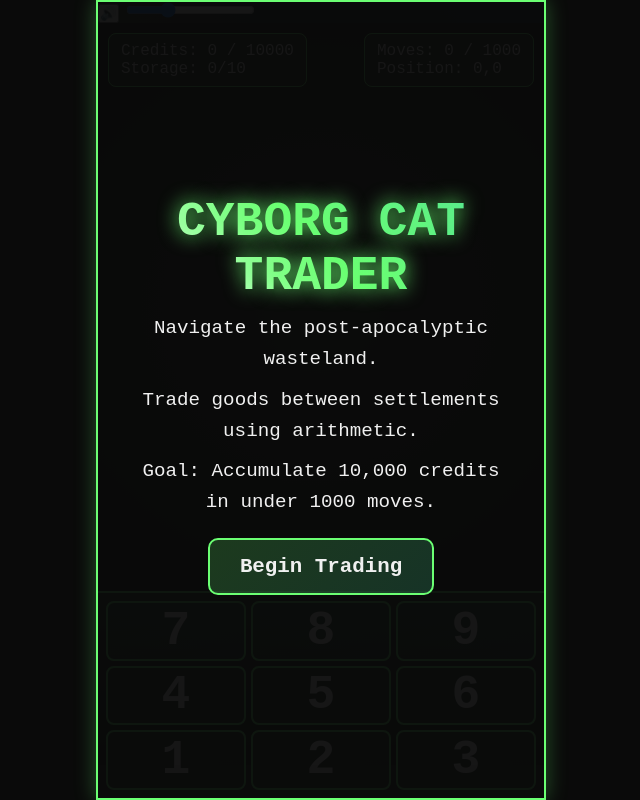
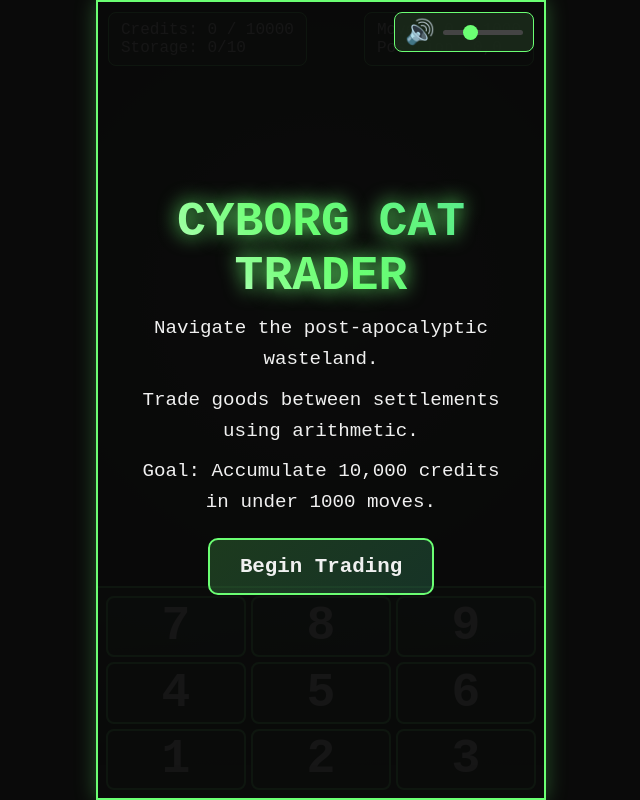
Before and after one commit to RogersMath/planetofthecats, a plain HTML site: page index.html in a window 1280 px wide. Shown: the whole page, without its empty margins (319-959 px from the left). Drawn offline with Linux system fonts and the light colour scheme.

Commit message:
Update style.css

```diff
--- a/style.css
+++ b/style.css
@@ -246,3 +246,55 @@ body {
 #winScreen, #townScreen, #gameOverScreen, #narrativeScreen {
     display: none;
 }
+
+/* --- New Audio Control Styles --- */
+#audioControls {
+    position: absolute;
+    top: 10px;
+    right: 10px;
+    z-index: 250; /* Above game UI, below modals */
+    display: flex;
+    align-items: center;
+    gap: 8px;
+    background: rgba(26, 42, 26, 0.9);
+    padding: 5px 10px;
+    border-radius: 8px;
+    border: 1px solid #6bff73;
+}
+
+#muteBtn {
+    background: none;
+    border: none;
+    font-size: clamp(1.2rem, 4vw, 1.5rem);
+    cursor: pointer;
+    padding: 0;
+    color: #f0f0f0;
+}
+
+#volumeSlider {
+    -webkit-appearance: none;
+    appearance: none;
+    width: 80px;
+    height: 5px;
+    background: #444;
+    outline: none;
+    border-radius: 3px;
+    cursor: pointer;
+}
+
+#volumeSlider::-webkit-slider-thumb {
+    -webkit-appearance: none;
+    appearance: none;
+    width: 15px;
+    height: 15px;
+    background: #6bff73;
+    border-radius: 50%;
+}
+
+#volumeSlider::-moz-range-thumb {
+    width: 15px;
+    height: 15px;
+    background: #6bff73;
+    border-radius: 50%;
+    border: none;
+}
```
